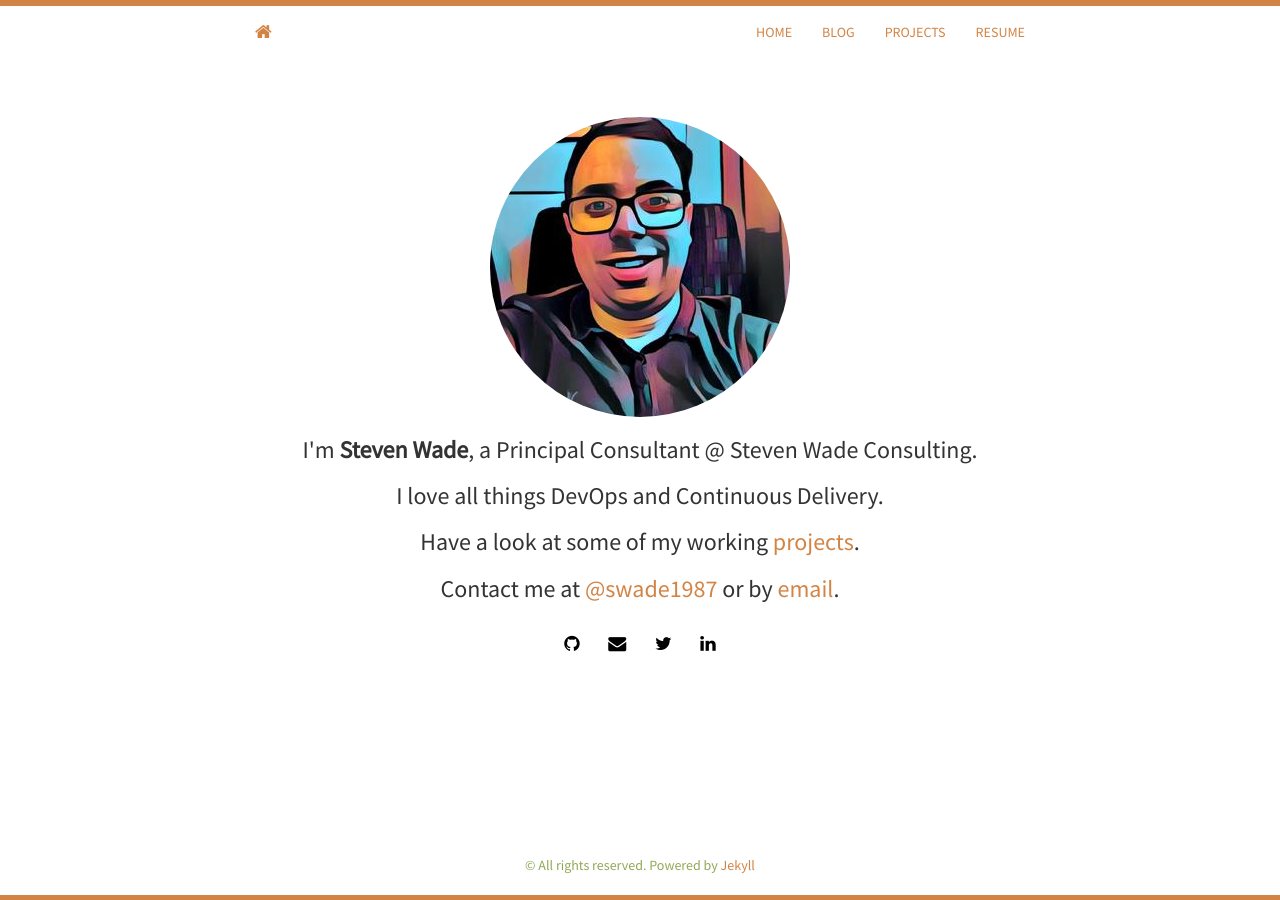
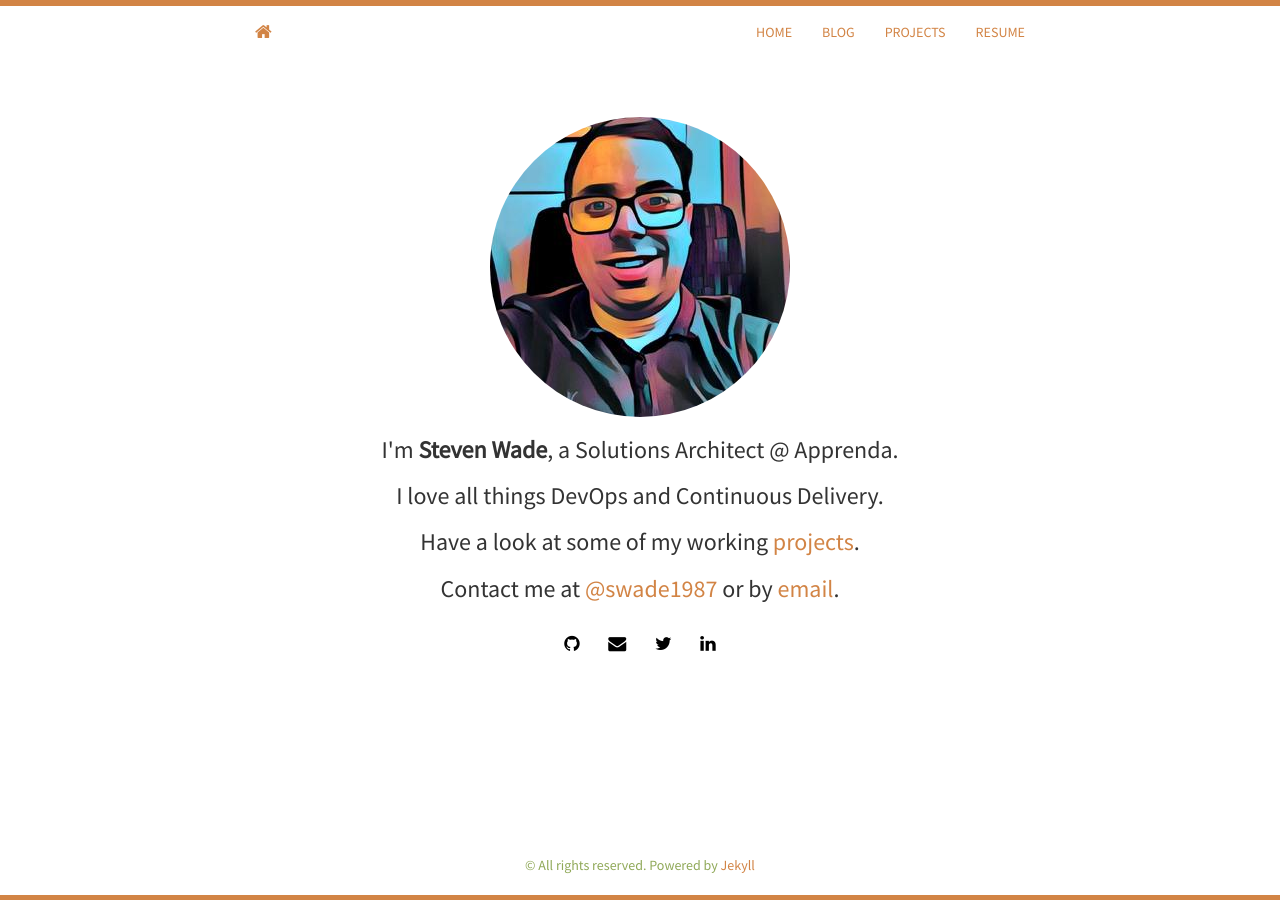
Before and after one commit to swade1987/swade1987.github.io, a Jekyll site: the page built from index.html, in a window 1280 px wide. Built offline with Jekyll 4.4.1, drawn with Linux system fonts in a browser that asks for light colours; nearby versions of some CDN libraries; the list of posts is cut into pages by our own code.

Commit message:
changing job title.

```diff
--- a/index.html
+++ b/index.html
@@ -7,7 +7,7 @@
 	  <div class="avatar">
 		<img class="img-circle" src="{{ site.baseurl }}static/img/{{ site.avatar }}" alt="Responsive image">
 	  </div>
-	  <h3>I'm <strong>{{ site.author }}</strong>, a Principal Consultant @ Steven Wade Consulting.</h3>
+	  <h3>I'm <strong>{{ site.author }}</strong>, a Solutions Architect @ Apprenda.</h3>
 	  <h3>I love all things DevOps and Continuous Delivery.</h3>
 	  <h3>Have a look at some of my working <a href="{{ site.baseurl }}projects.html"> projects</a>.</h3>
 	  <h3>Contact me at <a href="http://twitter.com/{{ site.twitter }}" target="_blank">@{{ site.twitter }}</a> or by <a href="mailto:{{ site.email }}">email</a>.</h3>
```
